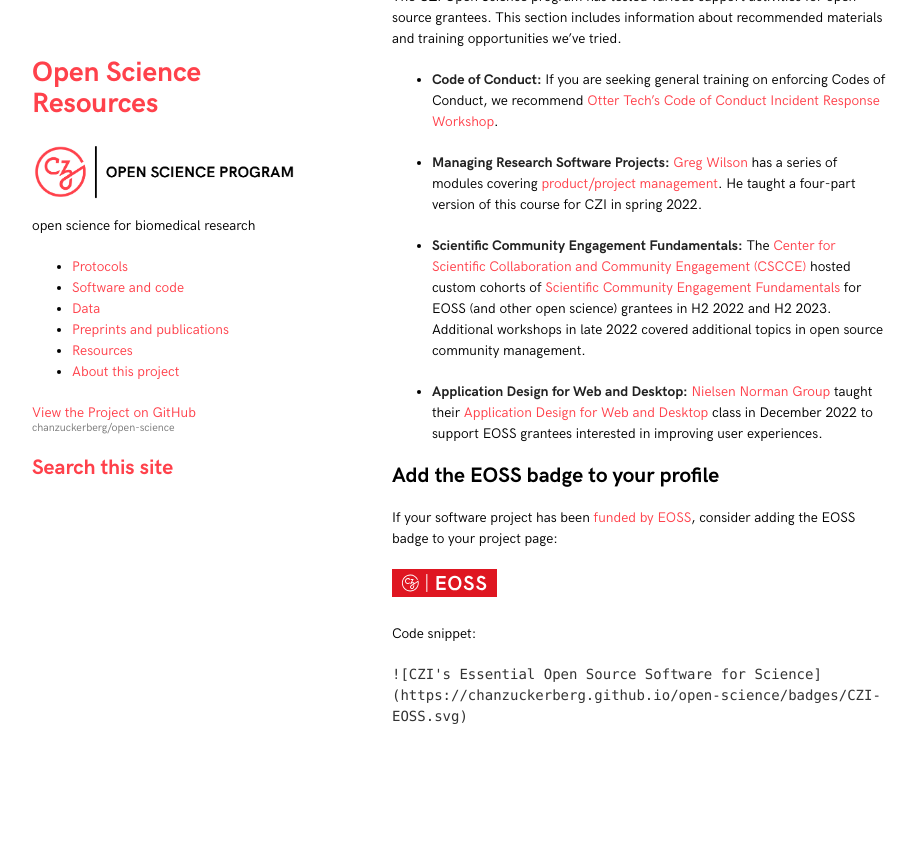
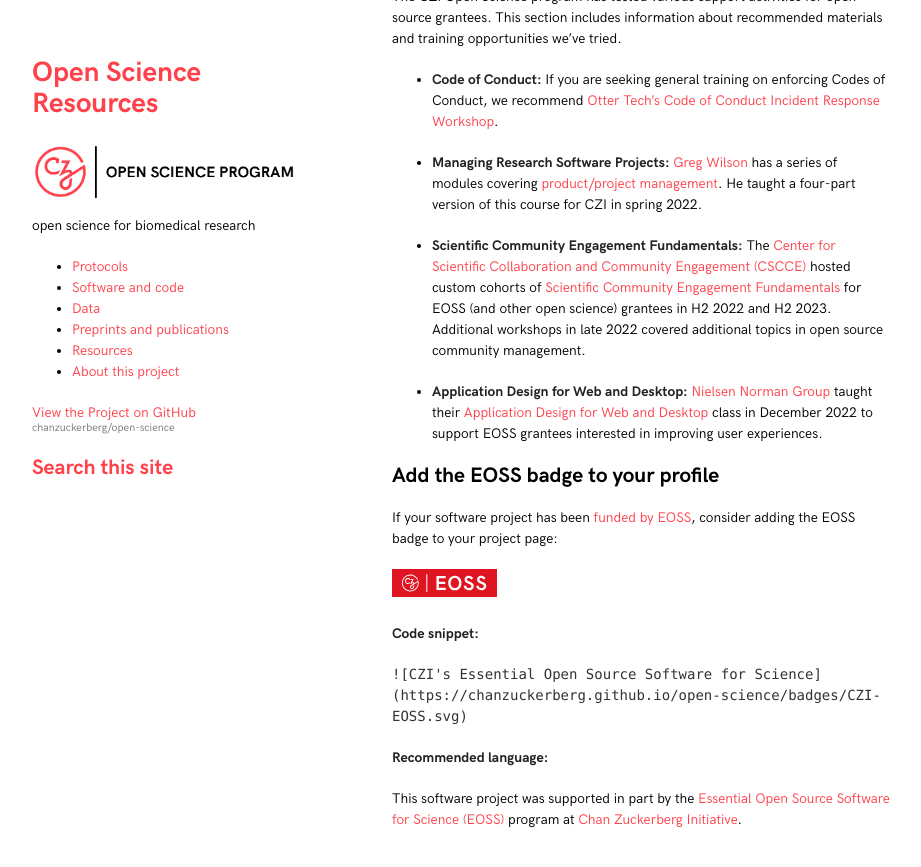
Before and after one commit to chanzuckerberg/open-science, a Jekyll site: the page built from eoss-grantees.md, in a window 1280 px wide and 900 px high, scrolled down 562 px. Shown: the top 867 px of the window, without its empty margins (178-1099 px from the left). Built offline with Jekyll 4.4.1, drawn with Linux system fonts in a browser that asks for light colours; before the commit the page ends 1359 px from its top, so only the background shows below that.

Commit message:
recommended language

```diff
--- a/eoss-grantees.md
+++ b/eoss-grantees.md
@@ -38,6 +38,10 @@ consider adding the EOSS badge to your project page:
 
 ![CZI's Essential Open Source Software for Science](https://chanzuckerberg.github.io/open-science/badges/CZI-EOSS.svg)
 
-Code snippet:
+**Code snippet:**
 
 `![CZI's Essential Open Source Software for Science](https://chanzuckerberg.github.io/open-science/badges/CZI-EOSS.svg)`
+
+**Recommended language:**
+
+This software project was supported in part by the [Essential Open Source Software for Science (EOSS)](https://chanzuckerberg.com/eoss/) program at [Chan Zuckerberg Initiative](https://chanzuckerberg.com/).
```
Also changed, not shown: README.md.
